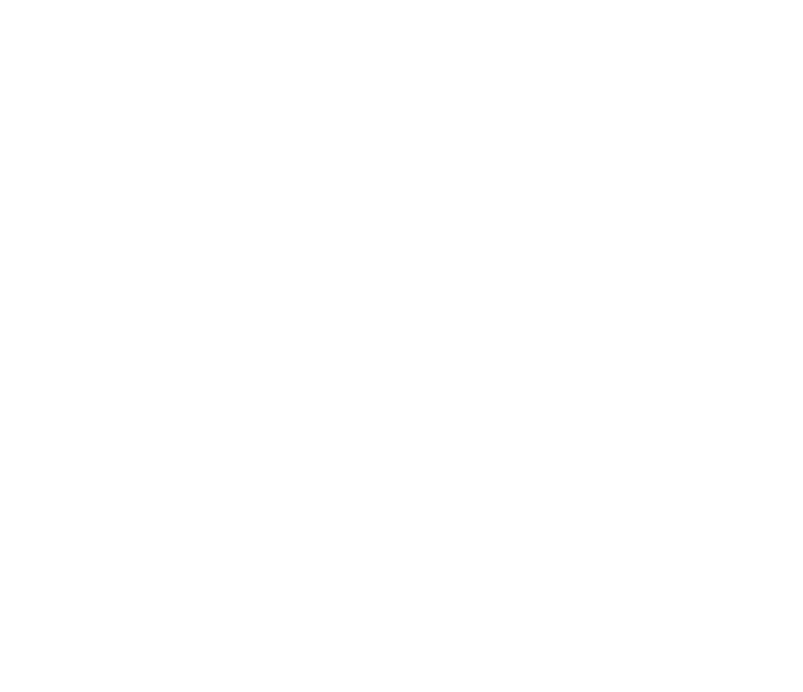
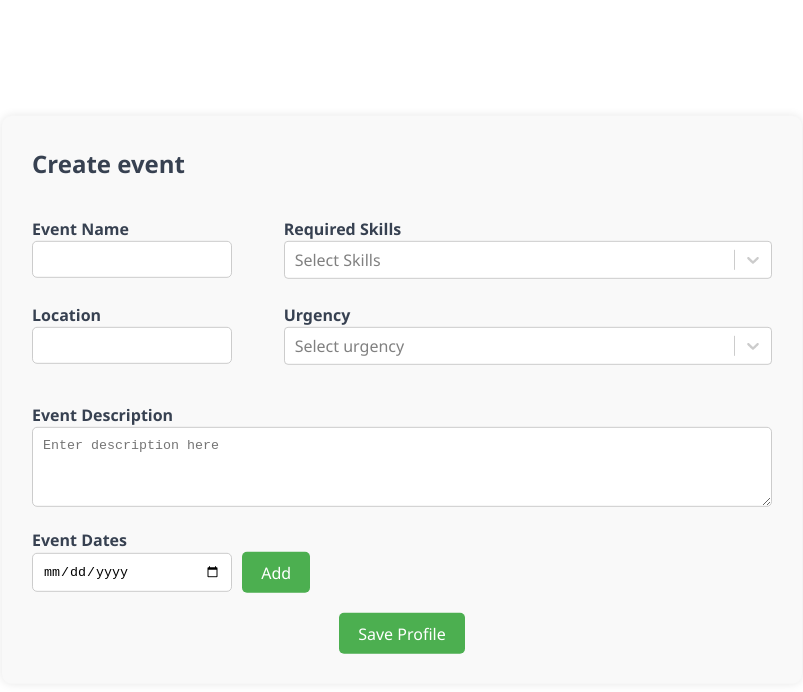
Before and after one commit to group-08-fullstack/volunteer-management-app, a React (Vite) app: page /createevent in a window 1280 px wide. Before the commit this address had no page. Shown: the top 692 px of the page, without its empty margins (238-1041 px from the left). Built offline with nearby package versions, Linux system fonts and the light colour scheme.

Commit message:
Create Event button

```diff
--- a/src/App.jsx
+++ b/src/App.jsx
@@ -6,6 +6,7 @@
 import VolunteerDash from './components/VolunteerDash';
 import AdminDash from './components/AdminDash';
 import VolunteerMatch from './components/VolunteerMatch';
+import EventForm from './components/EventForm';
 
 function App() {
   const [users, setUsers] = useState([]); // Store registered users
@@ -20,6 +21,7 @@
         <Route path="/profile" element={loggedInUser ? <ProfileForm user={loggedInUser} /> : <Navigate to="/login" />} />
         <Route path="/volunteerdash" element={<VolunteerDash />} />
         <Route path="/volunteermatch" element={<VolunteerMatch />} />
+        <Route path="/createevent" element={<EventForm />} />
         <Route path="/admindash" element={<AdminDash />} />
       </Routes>
     </Router>
--- a/src/components/AdminDash.jsx
+++ b/src/components/AdminDash.jsx
@@ -94,7 +94,7 @@
   };
 
   const handleEventManagement = () => {
-    alert('Event Management - Navigate to event management page');
+    navigate('/createevent')
   };
 
   const handleVolunteerMatching = () => {
@@ -186,8 +186,9 @@
                   >
                     <button
                       onClick={() => {
+                        handleEventManagement();
                         setEventDropdownOpen(false);
-                        navigate('/EventForm');
+
                       }}
                       style={{
                         display: 'block',
--- a/src/components/EventForm.jsx
+++ b/src/components/EventForm.jsx
@@ -0,0 +1,250 @@
+import { useState } from 'react';
+import { useNavigate } from 'react-router-dom';
+import Select from 'react-select';
+
+
+// multi-select inputs
+const skillsOptions = [
+  { value: 'bilingual', label: 'Bilingual' },
+  { value: 'animal_handling', label: 'Animal Handling' },
+  { value: 'food_handling', label: 'Food Handling' },
+];
+
+const stateOptions = [
+  { value: 'Lo', label: 'Low' },
+  { value: 'Me', label: 'Medium' },
+  { value: 'Hi', label: 'High' },
+];
+
+export default function ProfileForm() {
+  // Form state
+  const [form, setForm] = useState({
+    fullName: '',
+    address1: '',
+    address2: '',
+    city: '',
+    state: '',
+    zip: '',
+    skills: [],
+    preferences: '',
+    availability: []
+  });
+
+  const [dateInput, setDateInput] = useState('');
+  const navigate = useNavigate();
+
+// Add a new availability date dropdown
+  const handleAddDate = () => {
+    if (dateInput && !form.availability.includes(dateInput)) {
+      setForm((prev) => ({
+        ...prev,
+        availability: [...prev.availability, dateInput]
+      }));
+    }
+    setDateInput('');
+  };
+
+ // Remove a date from the availability dropdown
+  const handleRemoveDate = (date) => {
+    setForm((prev) => ({
+      ...prev,
+      availability: prev.availability.filter((d) => d !== date)
+    }));
+  };
+
+// Handle form submission
+  const handleSubmit = (e) => {
+    e.preventDefault();
+
+    if (form.availability.length === 0) {
+      alert('Please add at least one availability date.');
+      return;
+    }
+
+    if (form.skills.length === 0) {
+      alert('Please select at least one skill.');
+      return;
+    }
+
+    const currentUser = JSON.parse(localStorage.getItem('currentUser'));
+
+    localStorage.setItem(currentUser.email + '_profile', JSON.stringify(form));
+
+    const allProfiles = JSON.parse(localStorage.getItem('profiles')) || [];
+
+    allProfiles.push({
+      name: form.fullName,
+      skills: form.skills.map((s) => s.value),
+      email: currentUser.email
+    });
+
+    localStorage.setItem('profiles', JSON.stringify(allProfiles));
+
+    alert('Profile saved successfully!');
+    navigate('/Admindash');
+
+  };
+  // styles layout
+  const containerStyle = {
+    maxWidth: '800px',
+    maxHeight:'3500px',
+
+    padding: '30px',
+    borderRadius: '10px',
+    backgroundColor: '#f9f9f9',
+    boxShadow: '0 0 10px rgba(0,0,0,0.1)',
+    fontFamily: 'Segoe UI, sans-serif',
+
+    display:'grid',
+    gridTemplateColumns: '1fr 1fr 1fr',
+    gridTemplateRows: 'auto auto 100px',
+    columnGap: '15px',
+    width: '90%',
+    position: 'absolute',
+    top: '50%',
+    left: '50%',
+    transform: 'translate(-50%, -50%)'
+  };
+
+  const labelStyle = {
+    marginTop: '15px',
+    fontWeight: 'bold',
+    display: 'block',
+
+  };
+
+  const inputStyle_name_city_zipcode = {
+    width: '200px',
+    padding: '10px',
+    //marginTop: '5px',
+    marginBottom: '10px',
+    borderRadius: '5px',
+    border: '1px solid #ccc'
+  };
+
+  const inputStyle = {
+    width: '100%',
+    padding: '10px',
+   //marginTop: '5px',
+    //marginBottom: '10px',
+    borderRadius: '5px',
+    border: '1px solid #ccc'
+  };
+
+  const buttonStyle = {
+    //padding: '10px 20px',
+    backgroundColor: '#4CAF50',
+    color: 'white',
+    border: 'none',
+    borderRadius: '5px',
+    //marginTop: '20px',
+    cursor: 'pointer'
+  };
+
+  const listStyle = {
+    marginTop: '10px',
+    listStyle: 'none',
+    paddingLeft: 0
+  };
+
+  return (
+    <form onSubmit={handleSubmit} style={containerStyle}>
+      <h2 style={{ gridColumn:'1/2', gridRow:'1/1', textAlign: 'left', marginBottom: '20px' }}>Create event</h2>
+
+      <div style={{gridColumn:'1/2', gridRow:'2/3'}}>
+       <label style={labelStyle }>Event Name</label>
+       <input
+        type="text"
+        maxLength="100"
+        required
+        style={inputStyle_name_city_zipcode}
+        value={form.fullName}
+        onChange={(e) => setForm({ ...form, fullName: e.target.value })}
+       />
+      </div>
+
+      <div style={{gridColumn:'2/4',gridRow:'2/3'}}>
+      <label style={labelStyle}>Required Skills</label>
+      <Select
+        options={skillsOptions}
+        isMulti
+        placeholder="Select Skills"
+        onChange={(selected) => setForm({ ...form, skills: selected })}
+      />
+      </div>
+
+      <div style={{gridColumn:'1/2',gridRow:'3/4'}}>
+      <label style={labelStyle}>Location</label>
+      <input
+        type="text"
+        maxLength="100"
+        required
+        style={inputStyle_name_city_zipcode}
+        value={form.city}
+        onChange={(e) => setForm({ ...form, city: e.target.value })}
+      />
+      </div>
+
+      <div style={{gridColumn:'2/4',gridRow:'3/4'}}>
+      <label style={labelStyle}>Urgency</label>
+      <Select
+        options={stateOptions}
+        onChange={(selected) => setForm({ ...form, state: selected.value })}
+        placeholder="Select urgency"
+      />
+      </div>
+
+
+
+      <div style={{gridColumn:'1/4',gridRow:'6/7'}}>
+      <label style={labelStyle}>Event Description</label>
+      <textarea
+        placeholder="Enter description here"
+        style={{ ...inputStyle, height: '80px' }}
+        value={form.preferences}
+        onChange={(e) => setForm({ ...form, preferences: e.target.value })}
+      ></textarea>
+      </div>
+
+      <div style={{gridColumn:'1/4',gridRow:'7/8'}}>
+       <label style={labelStyle}>Event Dates </label>
+        <div style={{ display: 'flex', gap: '10px', alignItems: 'center' }}>
+         <input
+          type="date"
+          style={{ ...inputStyle, width:'200px' }}
+          value={dateInput}
+          onChange={(e) => setDateInput(e.target.value)}
+         />
+        <button type="button" style={buttonStyle} onClick={handleAddDate}>Add</button>
+       </div>
+        <ul style={listStyle}>
+        {form.availability.map((date, index) => (
+          <li key={index}>
+            {date}{' '}
+            <button
+              type="button"
+              style={{
+                marginLeft: '10px',
+                color: '#f44336',
+                background: 'none',
+                border: 'none',
+                cursor: 'pointer'
+              }}
+              onClick={() => handleRemoveDate(date)}
+            >
+              Remove
+            </button>
+          </li>
+        ))}
+      </ul>
+      </div>
+
+
+
+
+      <div style={{gridColumn:'1/-1',gridRow:'8/9',justifySelf: 'center', paddingTop:'10px'}}>
+      <button type="submit" style={buttonStyle}>Save Profile</button>
+      </div>
+    </form>
+  );
+}
--- a/src/components/ProfileForm.jsx
+++ b/src/components/ProfileForm.jsx
@@ -154,7 +154,7 @@
        <label style={labelStyle }>Full Name*</label>
        <input
         type="text"
-        maxLength="100"
+        maxLength="50"
         required
         style={inputStyle_name_city_zipcode}
         value={form.fullName}
```
